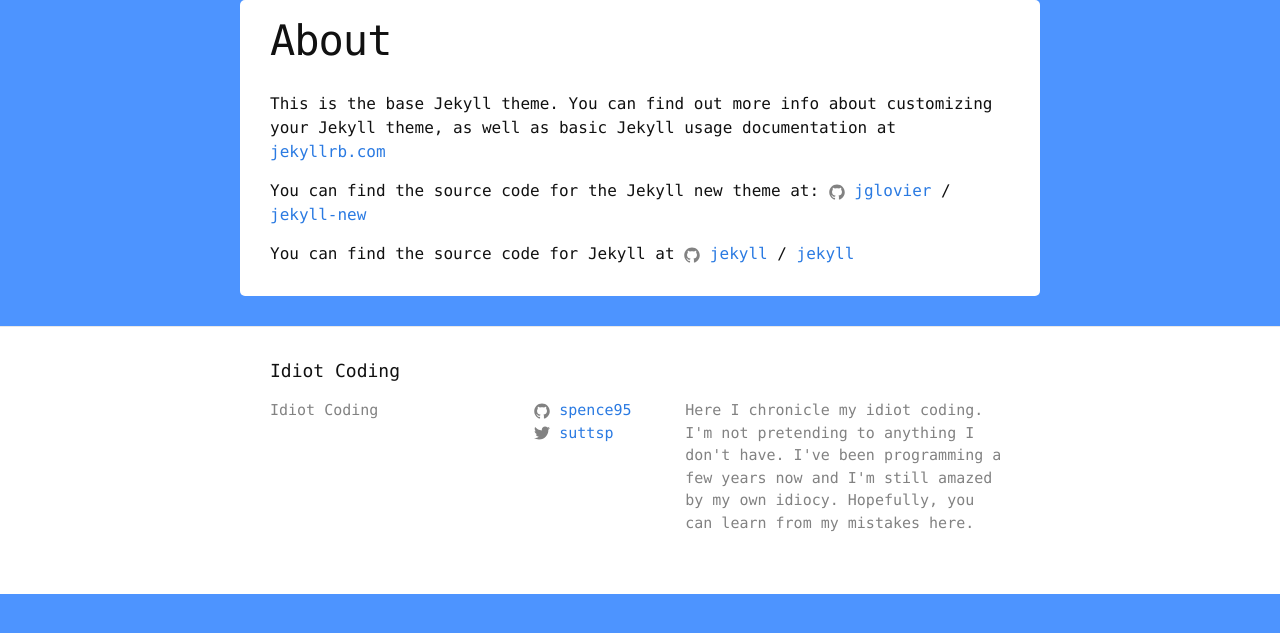
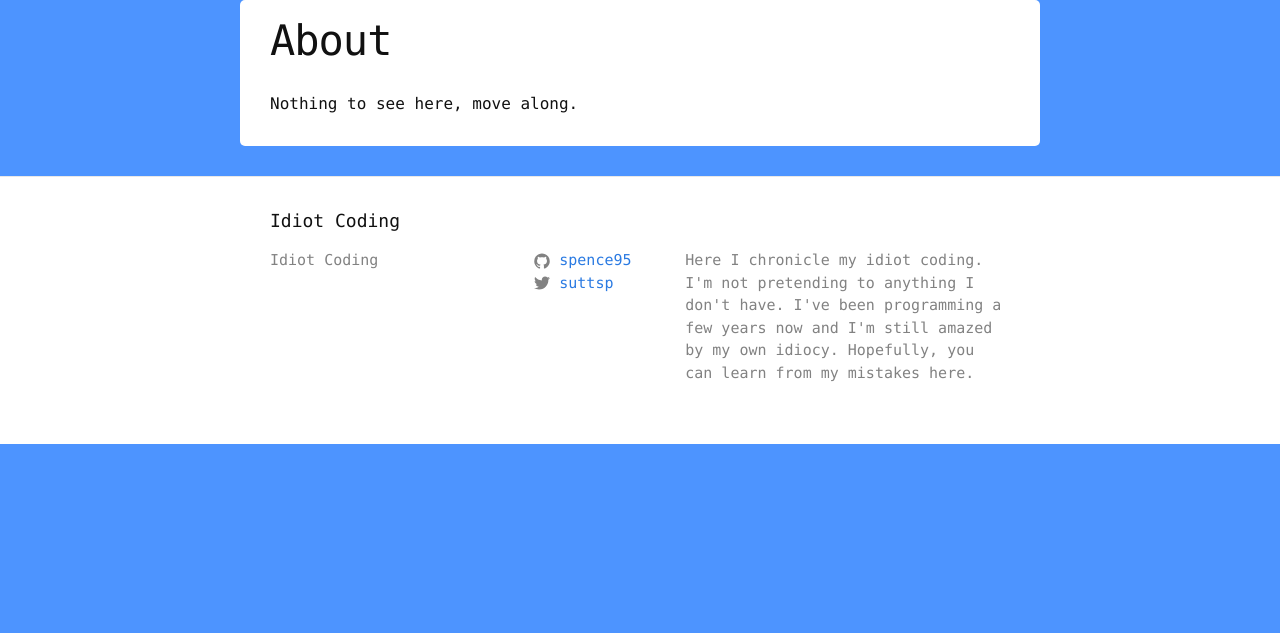
Before and after one commit to spence95/spence95.github.io, a Jekyll site: the page built from about.md, in a window 1280 px wide. Shown: the top 633 px of the page. Built offline with Jekyll 4.4.1, drawn with Linux system fonts in a browser that asks for light colours.

Commit message:
about change

```diff
--- a/about.md
+++ b/about.md
@@ -4,12 +4,4 @@
 permalink: /about/
 ---
 
-This is the base Jekyll theme. You can find out more info about customizing your Jekyll theme, as well as basic Jekyll usage documentation at [jekyllrb.com](http://jekyllrb.com/)
-
-You can find the source code for the Jekyll new theme at:
-{% include icon-github.html username="jglovier" %} /
-[jekyll-new](https://github.com/jglovier/jekyll-new)
-
-You can find the source code for Jekyll at
-{% include icon-github.html username="jekyll" %} /
-[jekyll](https://github.com/jekyll/jekyll)
+Nothing to see here, move along.
```
